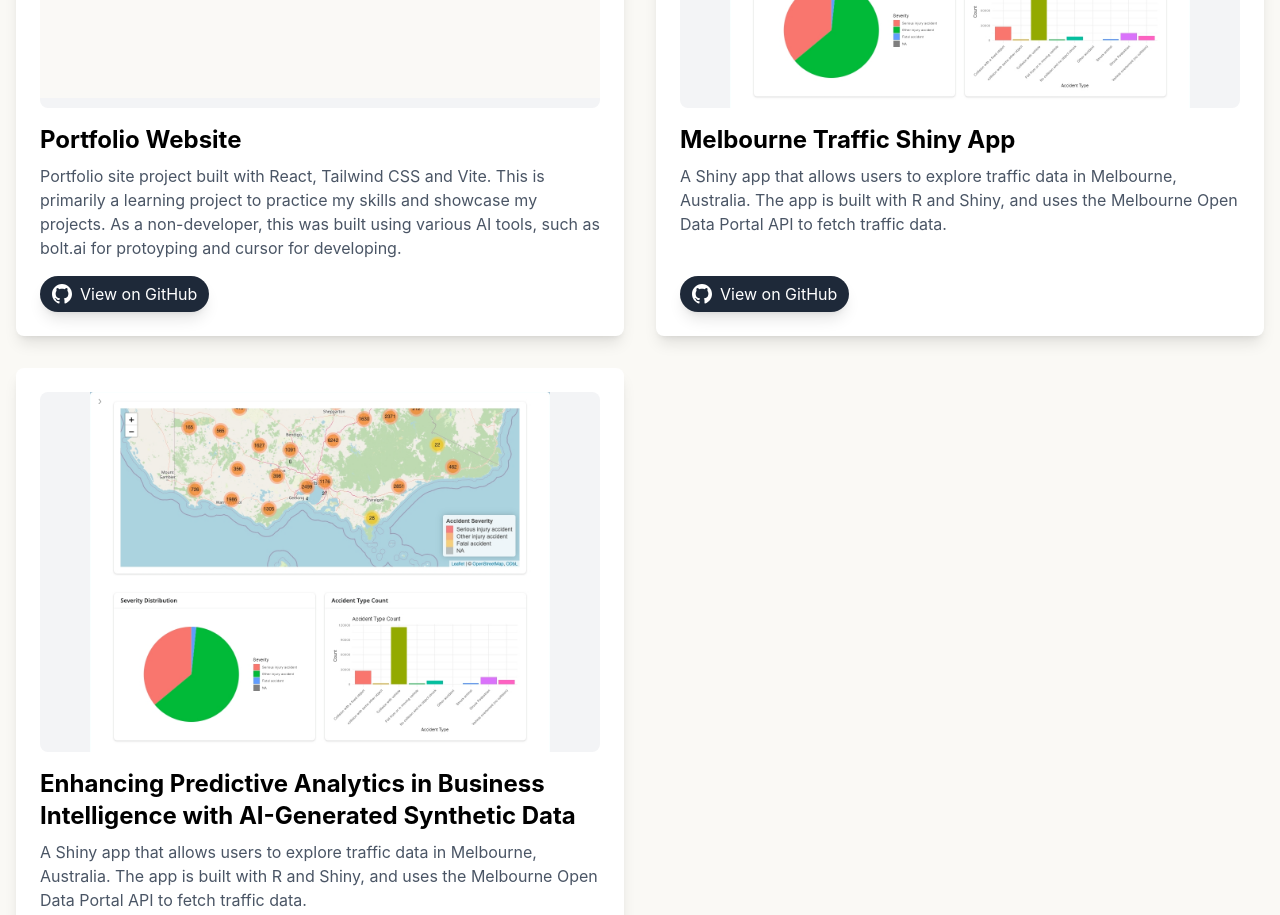
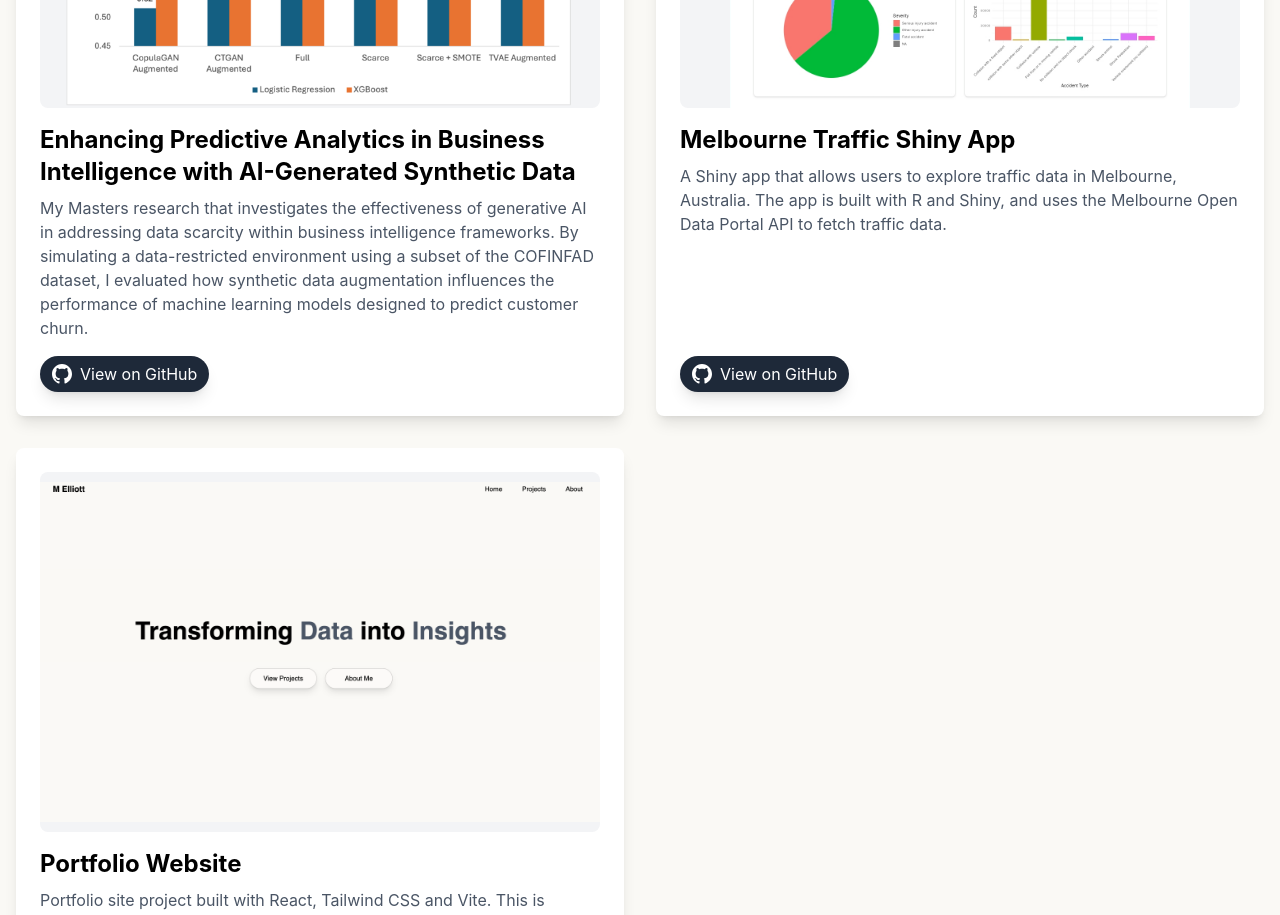
Before and after one commit to marcuse418/marcus_portfolio, a React (Vite) app: page / in a window 1280 px wide. Shown: the part 1300-2215 px from the top of the page. Built offline with nearby package versions, Linux system fonts and the light colour scheme; a web font is replaced by a local one.

Commit message:
Swap project entries in Projects section, updating details for AI-Generated Synthetic Data research and restoring Portfolio Website information.

```diff
--- a/src/components/sections/Projects.jsx
+++ b/src/components/sections/Projects.jsx
@@ -4,11 +4,11 @@ import { ProjectCard } from "../ProjectCard";
 export const Projects = () => {
     const projects = [
         {
-            title: "Portfolio Website",
-            description: "Portfolio site project built with React, Tailwind CSS and Vite. This is primarily a learning project to practice my skills and showcase my projects. As a non-developer, this was built using various AI tools, such as bolt.ai for protoyping and cursor for developing.",
-            imageUrl: "/marcus_portfolio/PortfolioSite.png",
-            githubUrl: "https://github.com/marcuse418/portfolio_site",
-            imageFit: "cover"
+            title: "Enhancing Predictive Analytics in Business Intelligence with AI-Generated Synthetic Data",
+            description: "My Masters research that investigates the effectiveness of generative AI in addressing data scarcity within business intelligence frameworks. By simulating a data-restricted environment using a subset of the COFINFAD dataset, I evaluated how synthetic data augmentation influences the performance of machine learning models designed to predict customer churn.",
+            imageUrl: "/marcus_portfolio/SDR_Thumbnail.png",
+            githubUrl: "https://github.com/marcuse418/synthetic_data_research",
+            imageFit: "contain"
         },
         {
             title: "Melbourne Traffic Shiny App",
@@ -18,11 +18,11 @@ export const Projects = () => {
             imageFit: "contain"
         },
         {
-            title: "Enhancing Predictive Analytics in Business Intelligence with AI-Generated Synthetic Data",
-            description: "A Shiny app that allows users to explore traffic data in Melbourne, Australia. The app is built with R and Shiny, and uses the Melbourne Open Data Portal API to fetch traffic data.",
-            imageUrl: "/marcus_portfolio/melb_shiny_app_2.png",
-            githubUrl: "https://github.com/marcuse418/melb-traffic-shiny-app",
-            imageFit: "contain"
+            title: "Portfolio Website",
+            description: "Portfolio site project built with React, Tailwind CSS and Vite. This is primarily a learning project to practice my skills and showcase my projects. As a non-developer, this was built using various AI tools, such as bolt.ai for protoyping and cursor for developing.",
+            imageUrl: "/marcus_portfolio/PortfolioSite.png",
+            githubUrl: "https://github.com/marcuse418/portfolio_site",
+            imageFit: "cover"
         }
     ];
 
```
Also changed, not shown: public/SDR_Thumbnail.png (added).
